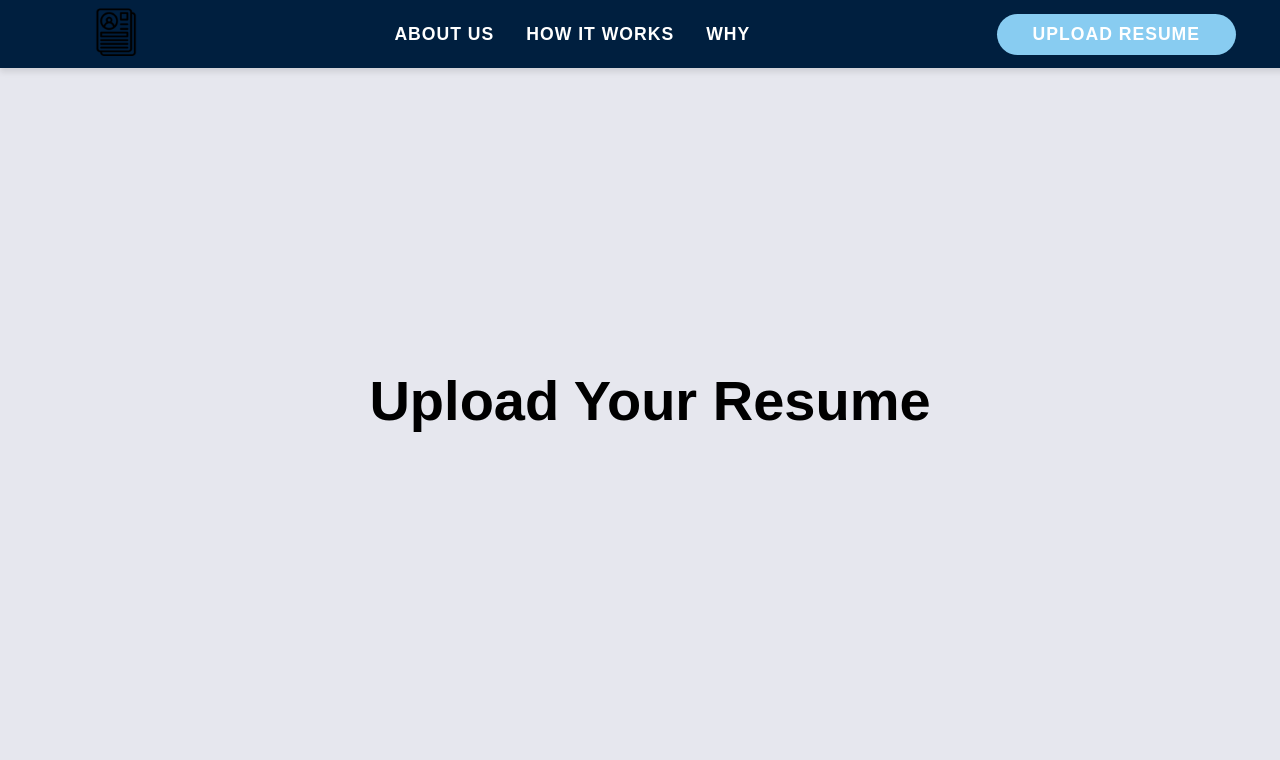
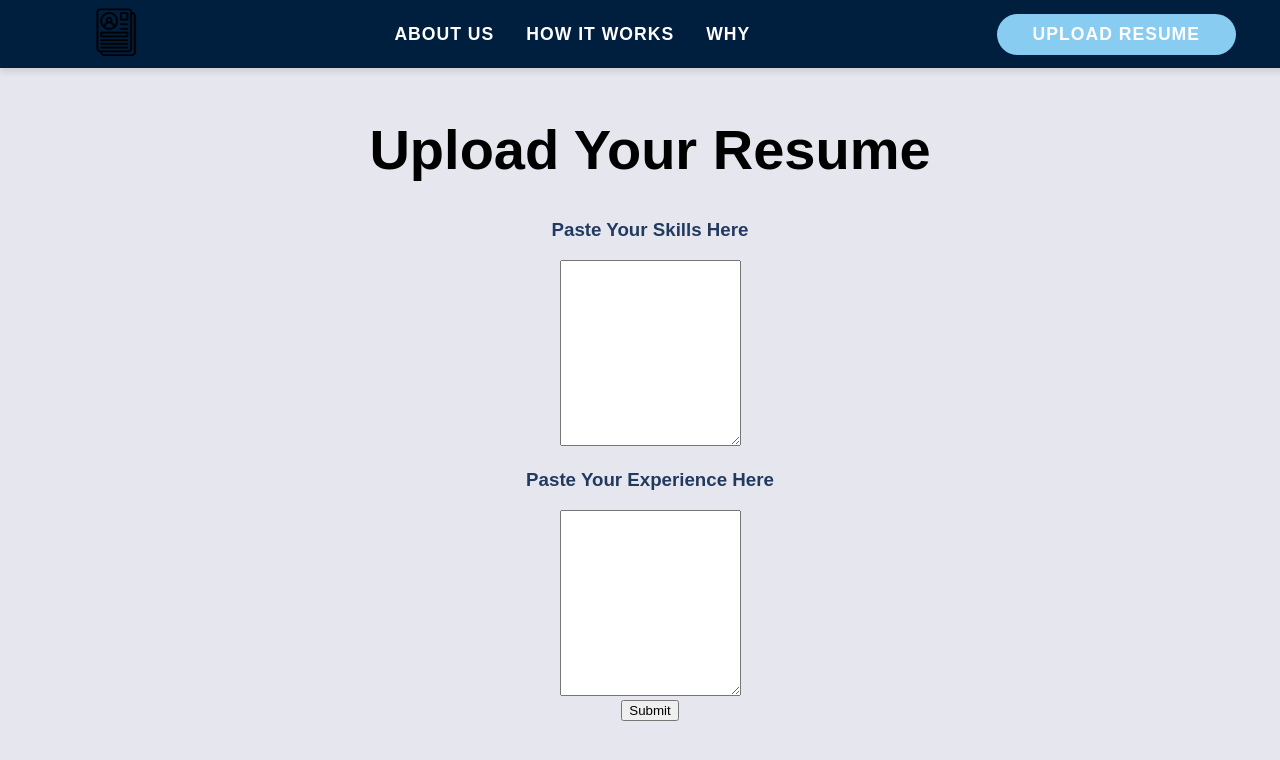
Before and after one commit to Shay350/Matches.io, a React (Create React App) app in the folder my-app/: page /resume-upload in a window 1280 px wide. Shown: the top 760 px of the page. Built offline with nearby package versions, Linux system fonts and the light colour scheme; a web font is replaced by a local one.

Commit message:
added resume page

```diff
--- a/my-app/src/App.js
+++ b/my-app/src/App.js
@@ -2,20 +2,55 @@ import React from 'react';
 import './App.css';
 import Navbar from './components/Navbar';
 import ShufflingDisplay from './components/ShufflingDisplay';
-import { BrowserRouter as Router, Routes, Route } from 'react-router-dom';
+import { BrowserRouter as Router, Routes, Route, useNavigate } from 'react-router-dom'; // Import useNavigate
 import { JobOptions } from './Pages/JobOptions';
 import ResumeUpload from './Pages/ResumeUpload';
 import { JobListings } from './Pages/JobListings';
-import About from './Pages/AboutUs'; // Import the About component
-
-
-
+import About from './Pages/AboutUs';
 import ScrollingJobCards from './components/ScrollingJobCards'; // Import the new component
-
-
 
 function App() {
   const items = ['Research', 'Law', 'Chemistry', 'Journalism', 'Accounting'];
+
+  // Component for the Home Page with "Get Started" Button
+  function HomePage() {
+    const navigate = useNavigate(); // Hook to navigate to other routes
+
+    const handleGetStartedClick = () => {
+      navigate('/job-options'); // Redirect to the job-options page
+    };
+
+    return (
+      <div className="App-content flex flex-col items-center justify-center min-h-screen py-10 bg-gradient-to-r from-blue-200 to-blue-100">
+        <header className="App-header text-center mb-12">
+          <h1 className="text-5xl font-extrabold text-gray-900 mb-6 drop-shadow-lg">
+            Welcome to Internships.io
+          </h1>
+          <p className="text-lg text-gray-700 mb-6">
+            Everyone deserves to have a clear perspective of the job market, especially people in roles like:
+          </p>
+        </header>
+
+        {/* Center the roles */}
+        <ShufflingDisplay items={items} />
+
+        {/* Add the 3D scrolling job cards */}
+        <div className="my-10 w-full">
+          <ScrollingJobCards />
+        </div>
+
+        {/* Get Started button */}
+        <div className="mt-8">
+          <button
+            onClick={handleGetStartedClick} // Handle click to navigate to JobOptions
+            className="px-6 py-3 bg-blue-600 text-white font-bold text-lg rounded-md shadow-md hover:bg-blue-700 transition duration-300"
+          >
+            Get Started
+          </button>
+        </div>
+      </div>
+    );
+  }
 
   return (
     <Router>
@@ -23,32 +58,13 @@ function App() {
         <Navbar />
         <Routes>
           {/* Home page route */}
-          <Route
-            path="/"
-            element={
-              <div className="App-content flex flex-col items-center justify-center min-h-screen py-10 bg-gradient-to-r from-blue-200 to-blue-100">
-                <header className="App-header text-center mb-12">
-                  <h1 className="text-5xl font-extrabold text-gray-900 mb-6 drop-shadow-lg">
-                    Welcome to Internships.io
-                  </h1>
-                  <p className="text-lg text-gray-700">
-                    Everyone deserves to have a clear perspective of the job market, especially people in roles like:
-
-                  </p>
-
-
-                </header>
-                <ShufflingDisplay items={items} />
-                <ScrollingJobCards /> {/* Add the 3D shuffling cards here */}
-              </div>
-            }
-          />
+          <Route path="/" element={<HomePage />} />
 
           {/* Other routes */}
           <Route path="/job-options" element={<JobOptions />} />
           <Route path="/resume-upload" element={<ResumeUpload />} />
           <Route path="/job-listings" element={<JobListings />} />
-          <Route path="/about" element={<About />} /> {/* Fix: Added About route */}
+          <Route path="/about" element={<About />} />
         </Routes>
       </div>
     </Router>
--- a/my-app/src/Pages/ResumeUpload.js
+++ b/my-app/src/Pages/ResumeUpload.js
@@ -1,8 +1,70 @@
-// src/pages/ResumeUpload.js
-import React from 'react';
+import React, { useState } from 'react';
 
 const ResumeUpload = () => {
-  return <h1>Upload Your Resume</h1>;
+  const [resumeText, setResumeText] = useState('');
+  const [additionalInfo, setAdditionalInfo] = useState('');
+
+  const handleSubmit = (e) => {
+    e.preventDefault();
+
+    // Create the data object to send to Flask
+    const data = {
+      resume: resumeText,
+      info: additionalInfo,
+    };
+
+    // Send POST request to Flask server
+    fetch('http://localhost:5000/upload', {
+      method: 'POST',
+      headers: {
+        'Content-Type': 'application/json',
+      },
+      body: JSON.stringify(data),
+    })
+      .then((response) => response.json())
+      .then((data) => {
+        console.log('Success:', data);
+        // Handle success response here
+      })
+      .catch((error) => {
+        console.error('Error:', error);
+        // Handle error response here
+      });
+  };
+
+  return (
+    <div className="resume-upload flex flex-col items-center justify-center min-h-screen bg-gray-50 py-10">
+      <h1 className="text-5xl font-bold text-gray-900 mb-6">Upload Your Resume</h1>
+      <form onSubmit={handleSubmit} className="w-full max-w-2xl">
+        <div className="form-group mb-6">
+          <h3 className="text-2xl font-semibold text-gray-700 mb-2">Paste Your Skills Here</h3>
+          <textarea
+            id="resumeText"
+            value={resumeText}
+            onChange={(e) => setResumeText(e.target.value)}
+            className="form-textarea w-full p-6 rounded-lg shadow-lg focus:ring-2 focus:ring-blue-400 border border-gray-300 text-lg resize-none"
+            rows="12"
+          ></textarea>
+        </div>
+        <div className="form-group mb-6">
+          <h3 className="text-2xl font-semibold text-gray-700 mb-2">Paste Your Experience Here</h3>
+          <textarea
+            id="additionalInfo"
+            value={additionalInfo}
+            onChange={(e) => setAdditionalInfo(e.target.value)}
+            className="form-textarea w-full p-6 rounded-lg shadow-lg focus:ring-2 focus:ring-blue-400 border border-gray-300 text-lg resize-none"
+            rows="12"
+          ></textarea>
+        </div>
+        <button
+          type="submit"
+          className="submit-button w-full py-4 rounded-lg bg-blue-600 text-white font-semibold text-xl hover:bg-blue-700 transition duration-300"
+        >
+          Submit
+        </button>
+      </form>
+    </div>
+  );
 };
 
 export default ResumeUpload;
```
